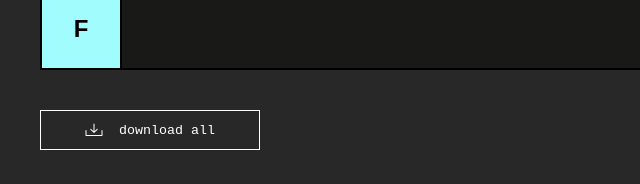
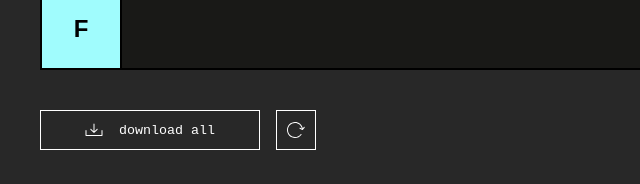
Before and after one commit to matilda26/s-tier, a Gatsby site: page / in a window 1280 px wide. Shown: the part 587-771 px from the top of the page, 0-640 px from the left. Built offline with nearby package versions, Linux system fonts and the light colour scheme; Gatsby itself is replaced by a stand-in of ours.

Commit message:
small changes

```diff
--- a/src/assets/stylesheets/pages/_home.scss
+++ b/src/assets/stylesheets/pages/_home.scss
@@ -1,7 +1,5 @@
 .page-home {
   .download-all {
-    margin-top: 40px;
-
     @include outline-button();
 
     width: 100%;
@@ -10,6 +8,15 @@
     svg {
       margin-right: 16px;
     }
+  }
 
+  .refresh {
+    @include outline-button();
+  }
+
+  &__footer {
+    display: flex;
+    grid-gap: 16px;
+    padding-top: 40px;
   }
 }
--- a/src/components/Header.js
+++ b/src/components/Header.js
@@ -65,7 +65,6 @@ const Header = () => {
                 fillRule="evenodd"
                 viewBox="0 0 252 300"
                 focusable="false"
-                class="chakra-icon custom-euf446"
               >
                 <path d="M151.818 106.866c9.177-4.576 20.854-11.312 32.545-20.541 2.465 5.119 2.735 9.586 1.465 13.193-.9 2.542-2.596 4.753-4.826 6.512-2.415 1.901-5.431 3.285-8.765 4.033-6.326 1.425-13.712.593-20.419-3.197m1.591 46.886l12.148 7.017c-24.804 13.902-31.547 39.716-39.557 64.859-8.009-25.143-14.753-50.957-39.556-64.859l12.148-7.017a5.95 5.95 0 003.84-5.845c-1.113-23.547 5.245-33.96 13.821-40.498 3.076-2.342 6.434-3.518 9.747-3.518s6.671 1.176 9.748 3.518c8.576 6.538 14.934 16.951 13.821 40.498a5.95 5.95 0 003.84 5.845zM126 0c14.042.377 28.119 3.103 40.336 8.406 8.46 3.677 16.354 8.534 23.502 14.342 3.228 2.622 5.886 5.155 8.814 8.071 7.897.273 19.438-8.5 24.796-16.709-9.221 30.23-51.299 65.929-80.43 79.589-.012-.005-.02-.012-.029-.018-5.228-3.992-11.108-5.988-16.989-5.988s-11.76 1.996-16.988 5.988c-.009.005-.017.014-.029.018-29.132-13.66-71.209-49.359-80.43-79.589 5.357 8.209 16.898 16.982 24.795 16.709 2.929-2.915 5.587-5.449 8.814-8.071C69.31 16.94 77.204 12.083 85.664 8.406 97.882 3.103 111.959.377 126 0m-25.818 106.866c-9.176-4.576-20.854-11.312-32.544-20.541-2.465 5.119-2.735 9.586-1.466 13.193.901 2.542 2.597 4.753 4.826 6.512 2.416 1.901 5.432 3.285 8.766 4.033 6.326 1.425 13.711.593 20.418-3.197"></path>
                 <path d="M197.167 75.016c6.436-6.495 12.107-13.684 16.667-20.099l2.316 4.359c7.456 14.917 11.33 29.774 11.33 46.494l-.016 26.532.14 13.754c.54 33.766 7.846 67.929 24.396 99.193l-34.627-27.922-24.501 39.759-25.74-24.231L126 299.604l-41.132-66.748-25.739 24.231-24.501-39.759L0 245.25c16.55-31.264 23.856-65.427 24.397-99.193l.14-13.754-.016-26.532c0-16.721 3.873-31.578 11.331-46.494l2.315-4.359c4.56 6.415 10.23 13.603 16.667 20.099l-2.01 4.175c-3.905 8.109-5.198 17.176-2.156 25.799 1.961 5.554 5.54 10.317 10.154 13.953 4.48 3.531 9.782 5.911 15.333 7.161 3.616.814 7.3 1.149 10.96 1.035-.854 4.841-1.227 9.862-1.251 14.978L53.2 160.984l25.206 14.129a41.926 41.926 0 015.734 3.869c20.781 18.658 33.275 73.855 41.861 100.816 8.587-26.961 21.08-82.158 41.862-100.816a41.865 41.865 0 015.734-3.869l25.206-14.129-32.665-18.866c-.024-5.116-.397-10.137-1.251-14.978 3.66.114 7.344-.221 10.96-1.035 5.551-1.25 10.854-3.63 15.333-7.161 4.613-3.636 8.193-8.399 10.153-13.953 3.043-8.623 1.749-17.689-2.155-25.799l-2.01-4.175z"></path>
--- a/src/components/Row.js
+++ b/src/components/Row.js
@@ -11,9 +11,8 @@ const Row = ({ title, bgColor }) => {
   };
 
   const uploadImage = async (event) => {
-    const file = event.target.files[0];
-    event.target.value = ""; // Reset the input after file selection
-
+    const files = event.target.files;
+    Array.from(files).forEach((file) => {
       if (!file) return;
       const reader = new FileReader();
       reader.onload = (e) => {
@@ -24,6 +23,8 @@ const Row = ({ title, bgColor }) => {
         };
       };
       reader.readAsDataURL(file);
+    });
+    event.target.value = ""; // Reset the input after file selection
   };
 
   const downloadRow = async () => {
@@ -81,6 +82,7 @@ const Row = ({ title, bgColor }) => {
         type="file"
         accept="image/*"
         onChange={uploadImage}
+        multiple={true}
         style={{ display: "none" }}
       />
       <button className="row__download" onClick={() => downloadRow(title)}>
--- a/src/pages/index.js
+++ b/src/pages/index.js
@@ -4,7 +4,7 @@ import { Helmet } from "react-helmet";
 import Layout from "components/Layout";
 import Row from "components/Row";
 import Container from "components/Container";
-import html2canvas from 'html2canvas';
+import html2canvas from "html2canvas";
 
 const IndexPage = () => {
   const allRowsRef = useRef(null);
@@ -33,6 +33,10 @@ const IndexPage = () => {
     }
   };
 
+  const refresh = () => {
+    window.location.reload();
+  };
+
   return (
     <Layout pageName="home">
       <Helmet>
@@ -50,6 +54,7 @@ const IndexPage = () => {
         </div>
       </Container>
       <Container>
+        <div className="page-home__footer">
           <button className="download-all" onClick={downloadAll}>
             <svg
               xmlns="http://www.w3.org/2000/svg"
@@ -67,6 +72,23 @@ const IndexPage = () => {
             </svg>
             <span>download all</span>
           </button>
+          <button className="refresh" onClick={refresh}>
+            <svg
+              xmlns="http://www.w3.org/2000/svg"
+              width="18"
+              height="16"
+              viewBox="0 0 18 16"
+              fill="none"
+            >
+              <path
+                fillRule="evenodd"
+                clipRule="evenodd"
+                d="M13.6455 12.1394C13.7824 11.9531 14.022 11.8677 14.2413 11.9408C14.5508 12.044 14.6847 12.4085 14.494 12.6731C13.0413 14.6882 10.6739 16 8 16C3.58172 16 0 12.4183 0 8C0 3.58172 3.58172 0 8 0C11.8337 0 15.0376 2.69664 15.8183 6.29658L16.841 5.01024C17.0128 4.79409 17.3274 4.75818 17.5435 4.93003C17.7597 5.10189 17.7956 5.41643 17.6237 5.63258L15.8914 7.81146L15.6447 8.12174L15.2863 7.95233L12.743 6.75005C12.4933 6.63203 12.3866 6.33398 12.5046 6.08432C12.6227 5.83467 12.9207 5.72796 13.1704 5.84597L14.8698 6.64933C14.2404 3.42965 11.4039 1 8 1C4.13401 1 1 4.13401 1 8C1 11.866 4.13401 15 8 15C10.3172 15 12.3715 13.8741 13.6455 12.1394Z"
+                fill="#fff"
+              />
+            </svg>
+          </button>
+        </div>
       </Container>
     </Layout>
   );
```
Lines whose indentation alone changed are shown as unchanged.
